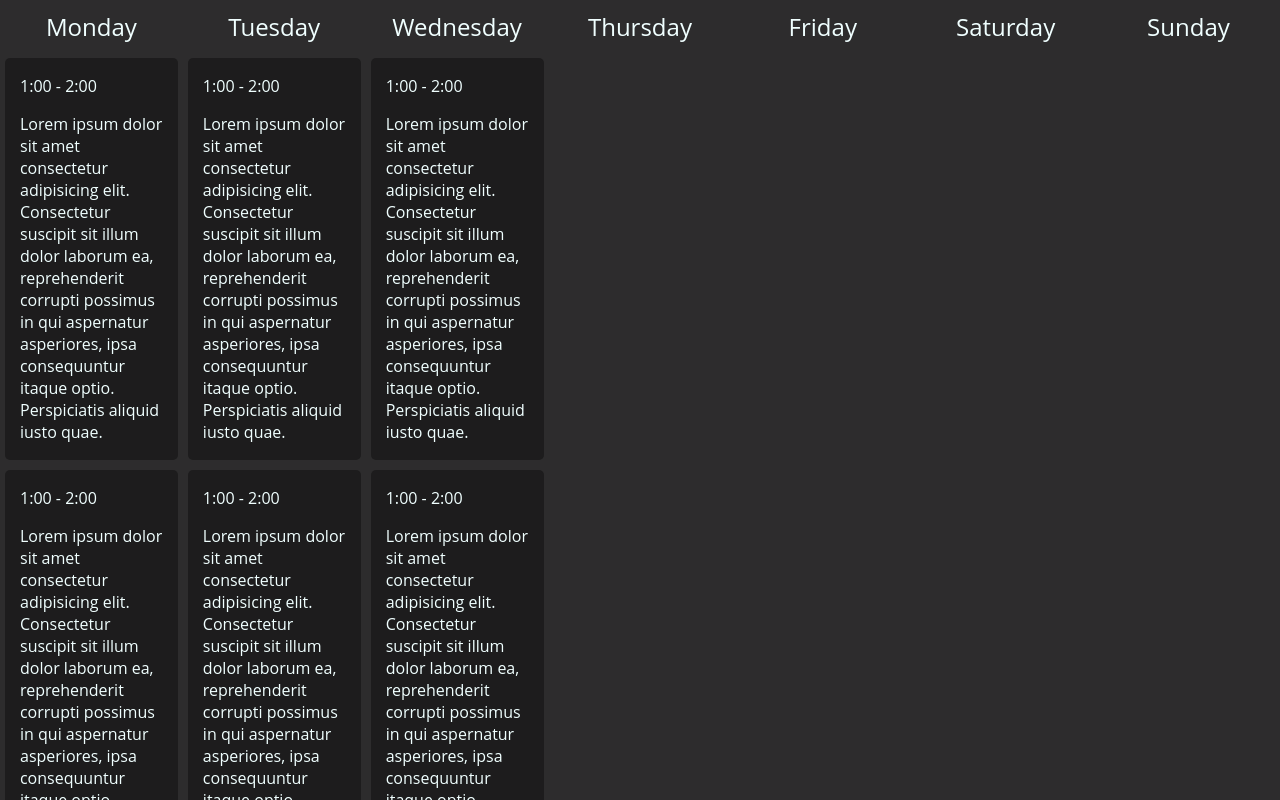
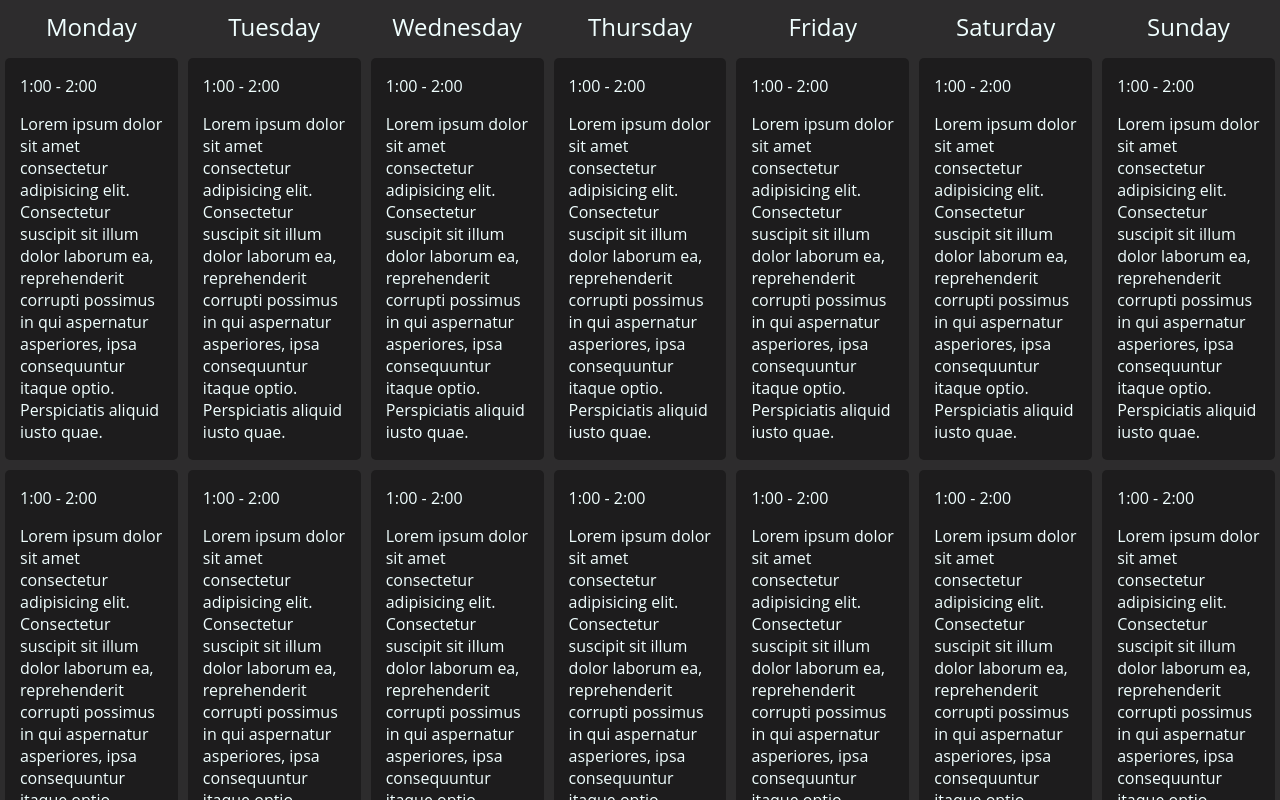
Before and after one commit to EmiliyaShtereva/To-Do-List, a React (Vite) app in the folder toDoList/: page / in a window 1280 px wide. Shown: the top 800 px of the page. Built offline with nearby package versions, Linux system fonts and the light colour scheme.

Commit message:
separated list and daily list to different components

```diff
--- a/toDoList/src/App.css
+++ b/toDoList/src/App.css
@@ -2,20 +2,3 @@
   background-color: #2d2c2d;
   color: azure;
 }
-
-.list {
-  display: flex;
-  justify-content: space-between;
-}
-
-.day-list {
-  width: 100%;
-  margin: 5px;
-}
-
-.task {
-  padding: 1px 15px;
-  margin-bottom: 10px;
-  background-color: #1d1c1d;
-  border-radius: 5px;
-}
--- a/toDoList/src/App.jsx
+++ b/toDoList/src/App.jsx
@@ -1,4 +1,5 @@
 import './App.css'
+import List from './components/list/List'
 import WeekDays from './components/week-days/WeekDays'
 
 function App() {
@@ -6,50 +7,7 @@ function App() {
   return (
     <div className='container'>
       <WeekDays />
-      <div className='list'>
-        <div className='day-list'>
-          <div className='task'>
-            <p className='time'>1:00 - 2:00</p>
-            <p className='description'>Lorem ipsum dolor sit amet consectetur adipisicing elit. Consectetur suscipit sit illum dolor laborum ea, reprehenderit corrupti possimus in qui aspernatur asperiores, ipsa consequuntur itaque optio. Perspiciatis aliquid iusto quae.</p>
-          </div>
-          <div className='task'>
-            <p className='time'>1:00 - 2:00</p>
-            <p className='description'>Lorem ipsum dolor sit amet consectetur adipisicing elit. Consectetur suscipit sit illum dolor laborum ea, reprehenderit corrupti possimus in qui aspernatur asperiores, ipsa consequuntur itaque optio. Perspiciatis aliquid iusto quae.</p>
-          </div>
-          <div className='task'>
-            <p className='time'>1:00 - 2:00</p>
-            <p className='description'>Lorem ipsum dolor sit amet consectetur adipisicing elit. Consectetur suscipit sit illum dolor laborum ea, reprehenderit corrupti possimus in qui aspernatur asperiores, ipsa consequuntur itaque optio. Perspiciatis aliquid iusto quae.</p>
-          </div>
-          <div className='task'>
-            <p className='time'>1:00 - 2:00</p>
-            <p className='description'>Lorem ipsum dolor sit amet consectetur adipisicing elit. Consectetur suscipit sit illum dolor laborum ea, reprehenderit corrupti possimus in qui aspernatur asperiores, ipsa consequuntur itaque optio. Perspiciatis aliquid iusto quae.</p>
-          </div>
-        </div>
-        <div className='day-list'>
-          <div className='task'>
-            <p className='time'>1:00 - 2:00</p>
-            <p className='description'>Lorem ipsum dolor sit amet consectetur adipisicing elit. Consectetur suscipit sit illum dolor laborum ea, reprehenderit corrupti possimus in qui aspernatur asperiores, ipsa consequuntur itaque optio. Perspiciatis aliquid iusto quae.</p>
-          </div>
-          <div className='task'>
-            <p className='time'>1:00 - 2:00</p>
-            <p className='description'>Lorem ipsum dolor sit amet consectetur adipisicing elit. Consectetur suscipit sit illum dolor laborum ea, reprehenderit corrupti possimus in qui aspernatur asperiores, ipsa consequuntur itaque optio. Perspiciatis aliquid iusto quae.</p>
-          </div>
-        </div>
-        <div className='day-list'>
-          <div className='task'>
-            <p className='time'>1:00 - 2:00</p>
-            <p className='description'>Lorem ipsum dolor sit amet consectetur adipisicing elit. Consectetur suscipit sit illum dolor laborum ea, reprehenderit corrupti possimus in qui aspernatur asperiores, ipsa consequuntur itaque optio. Perspiciatis aliquid iusto quae.</p>
-          </div>
-          <div className='task'>
-            <p className='time'>1:00 - 2:00</p>
-            <p className='description'>Lorem ipsum dolor sit amet consectetur adipisicing elit. Consectetur suscipit sit illum dolor laborum ea, reprehenderit corrupti possimus in qui aspernatur asperiores, ipsa consequuntur itaque optio. Perspiciatis aliquid iusto quae.</p>
-          </div>
-        </div>
-        <div className='day-list'></div>
-        <div className='day-list'></div>
-        <div className='day-list'></div>
-        <div className='day-list'></div>
-      </div>
+      <List />
     </div>
   )
 }
--- /dev/null
+++ b/toDoList/src/components/day-list/DayList.jsx
@@ -0,0 +1,16 @@
+import styles from "./DayList.module.css";
+
+export default function DayList() {
+    return (
+        <div className={styles["day-list"]}>
+            <div className={styles["task"]}>
+                <p className={styles["time"]}>1:00 - 2:00</p>
+                <p className={styles["description"]}>Lorem ipsum dolor sit amet consectetur adipisicing elit. Consectetur suscipit sit illum dolor laborum ea, reprehenderit corrupti possimus in qui aspernatur asperiores, ipsa consequuntur itaque optio. Perspiciatis aliquid iusto quae.</p>
+            </div>
+            <div className={styles["task"]}>
+                <p className={styles["time"]}>1:00 - 2:00</p>
+                <p className={styles["description"]}>Lorem ipsum dolor sit amet consectetur adipisicing elit. Consectetur suscipit sit illum dolor laborum ea, reprehenderit corrupti possimus in qui aspernatur asperiores, ipsa consequuntur itaque optio. Perspiciatis aliquid iusto quae.</p>
+            </div>
+        </div>
+    )
+}
--- /dev/null
+++ b/toDoList/src/components/day-list/DayList.module.css
@@ -0,0 +1,11 @@
+.day-list {
+    width: 100%;
+    margin: 5px;
+}
+
+.task {
+    padding: 1px 15px;
+    margin-bottom: 10px;
+    background-color: #1d1c1d;
+    border-radius: 5px;
+}
--- /dev/null
+++ b/toDoList/src/components/list/List.jsx
@@ -0,0 +1,16 @@
+import DayList from "../day-list/DayList";
+import styles from "./List.module.css";
+
+export default function List() {
+    return (
+        <div className={styles["list"]}>
+            <DayList />
+            <DayList />
+            <DayList />
+            <DayList />
+            <DayList />
+            <DayList />
+            <DayList />
+        </div>
+    )
+}
--- /dev/null
+++ b/toDoList/src/components/list/List.module.css
@@ -0,0 +1,4 @@
+.list {
+    display: flex;
+    justify-content: space-between;
+  }
```
